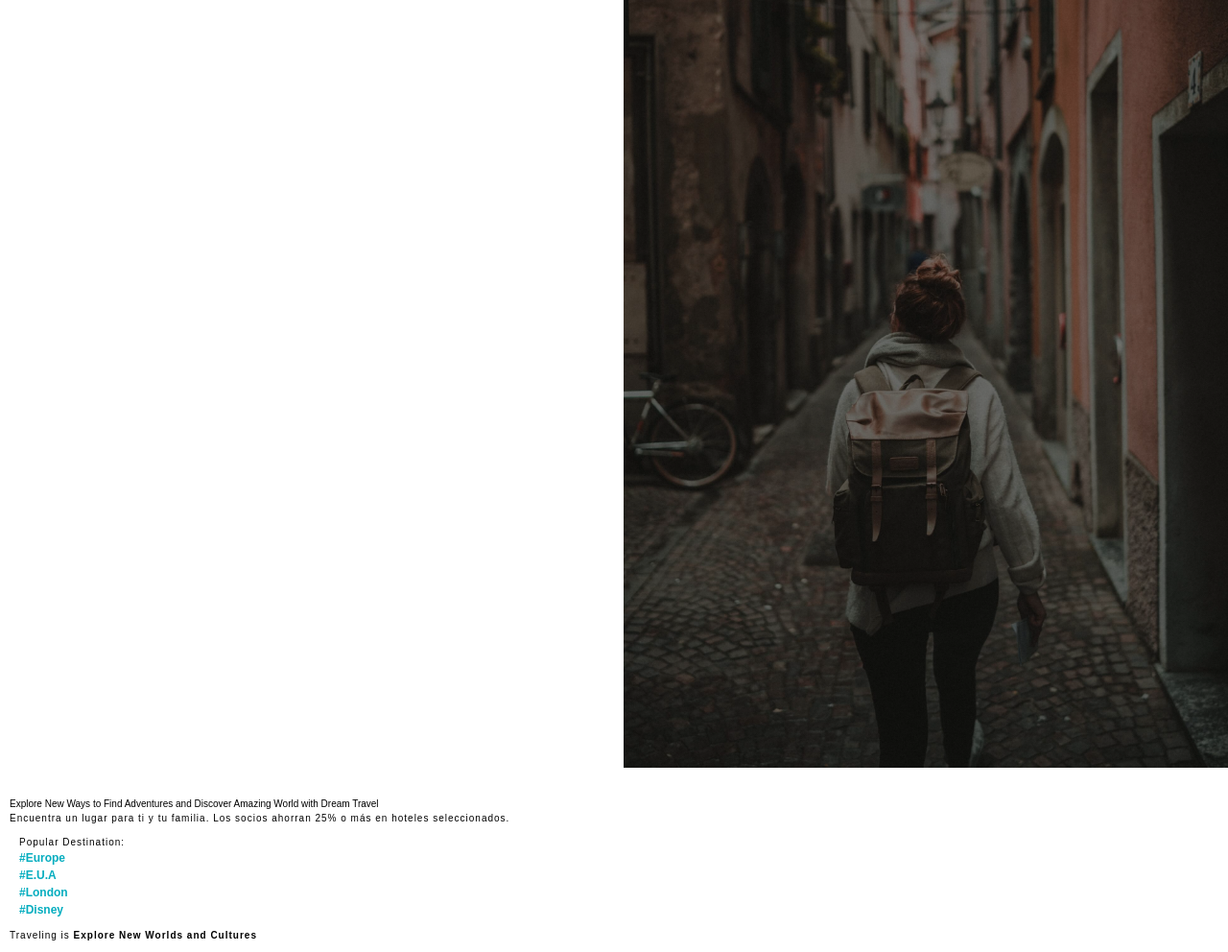
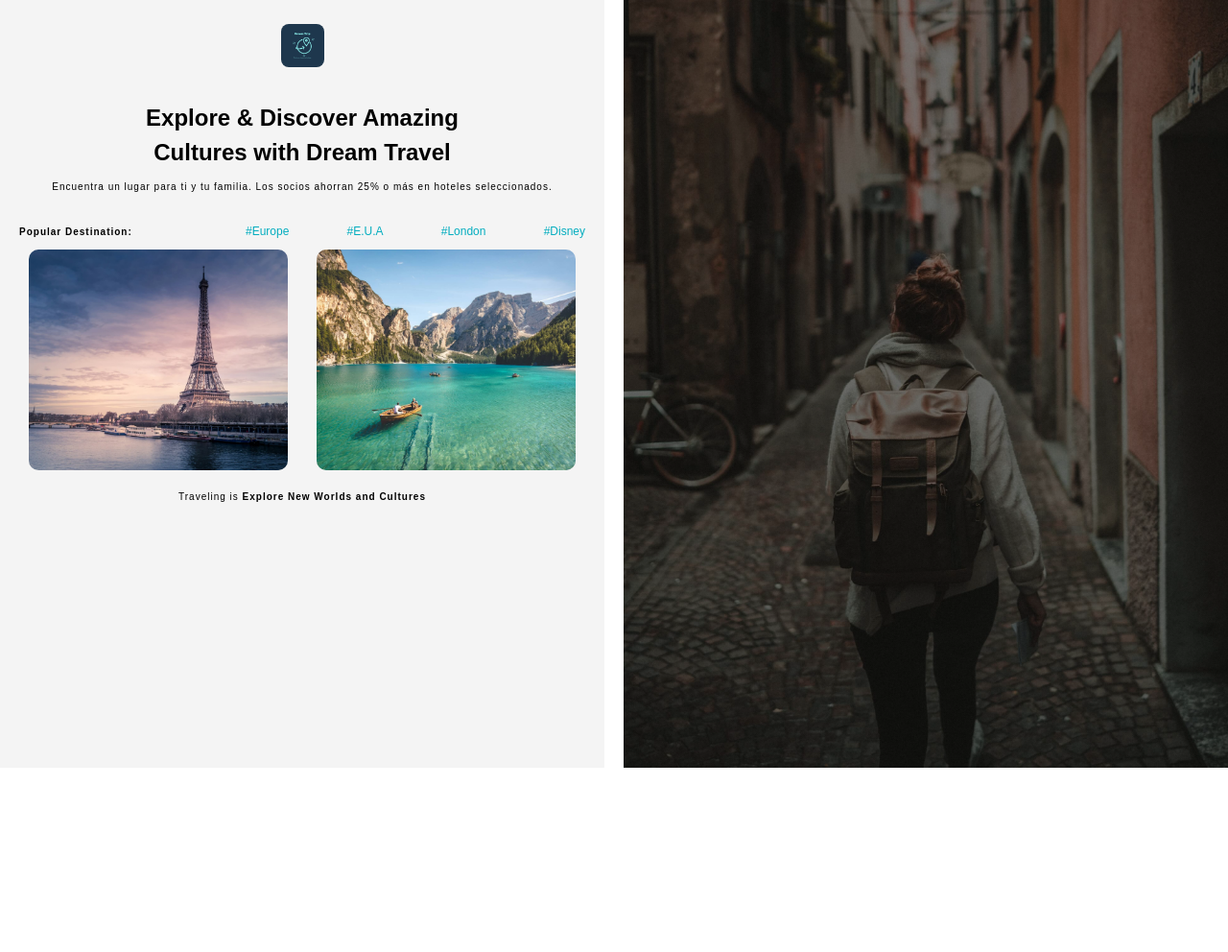
Before and after one commit to Christiano0407/trip_website_spa, a website built with Vite: page index.html in a window 1280 px wide. Shown: the whole page at 96% size. After the commit the page ends 800 px from the top, so only its background shows below. Built offline with nearby package versions, Linux system fonts and the light colour scheme.

Commit message:
add: Screenshots

```diff
--- a/index.html
+++ b/index.html
@@ -26,11 +26,11 @@
       <!-- === Main Tablet & Screen === -->
       <div id="idDisplayScreen" class="display__screen">
         <div class="screen">
-          <a id="idLogo" class="logo__screnn">
-            <img class="screen_img" src="./src/icons/Dream Trip_transparent.png">
+          <a id="idLogos" class="logo__screnn">
+            <img class="screen_img" src="./src/icons/Dream Trip.png">
           </a>
           <div class="screen__text">
-            <h1 class="screen__text--title">Explore New Ways to Find Adventures and Discover Amazing World with Dream Travel</h1>
+            <h1 class="screen__text--title">Explore & Discover Amazing Cultures with Dream Travel</h1>
 
             <span class="screen__text--span">Encuentra un lugar para ti y tu familia. Los socios ahorran 25% o más en hoteles seleccionados.</span>
 
@@ -48,10 +48,10 @@
             </div>
             <div class="image__screen">
               <figure class="screen-figure">
-                <img class="screen-images" src="">
+                <img class="screen-images" src="./src/img/trip_3.jpg">
               </figure>
               <figure class="screen-figure">
-                <img class="screen-images" src="">
+                <img class="screen-images" src="./src/img/trip_6.jpg">
               </figure>
             </div>
           </section>
--- a/style.css
+++ b/style.css
@@ -601,16 +601,31 @@ button:active {
     grid-column: 2 / 3;
   }
   #idLogo {
-    display: none;
+   display: none;
   }
   #idBackgroundText {
     display: none;
   }
   #idDisplayScreen {
     display: flex;
+    position: absolute;
     width: 100%;
-    height: 100%;
+    height: 100vh;
     grid-column: 1 / 2;
+    background-color: #f4f4f4;
+  }
+  #idLogos {
+    padding: 1rem;
+    display: contents;
+    width: 100%;
+    display: flex;
+    align-items: center;
+    justify-content: center;
+  }
+  .screen_img {
+    width: 4.5rem;
+    margin: 0.5rem 0;
+    border-radius: 0.8rem;
   }
   .screen {
     display: flex;
@@ -620,15 +635,65 @@ button:active {
   .section__menu {
     display: none;
   }
-
+  .screen-images {
+    border-radius: 2rem;
+  }
+  .screen__text {
+    margin: 1rem 0;
+    padding: 1rem;
+    display: flex;
+    width: 100%;
+    align-items: center;
+    flex-direction: column;
+  }
+  .screen__text--title {
+    font-size: 2.4rem;
+    font-weight: 900;
+    margin-bottom: 1rem;
+    text-align: center;
+  }
+  .screen__text--span {
+    font-size: 1rem;
+    font-weight: 500;
+  }
+  .screen__image--popular {
+    width: 100%;
+    display: flex;
+    align-items: center;
+    justify-content: space-between;
+  }
+  .popular-list {
+    width: 60%;
+    display: flex;
+    justify-content: space-between;
+    align-items: center;
+  }
+  .popular-text {
+    font-weight: 700;
+  }
+  .list-item {
+    font-size: 1.2rem;
+    font-weight: 500;
+  }
   .image__screen {
     display: grid;
-    grid-template-columns: 150px 1fr;
+    grid-template-columns: 1fr 1fr;
     grid-template-rows: auto;
     gap: 1rem;
+    height: 25rem;
   }
   .screen-images {
-    border-radius: 2rem;
+    padding: 1rem;
+    width: 100%;
+    height: 100%;
+    object-fit: cover;
+  }
+  .text-traveling {
+    width: 100%;
+    text-align: center;
+  }
+  #idStart {
+    display: flex;
   }
 }
 /*? ====== === Screen === ====== */
```
Also changed, not shown: README.md, src/screenShots/mobile_1.jpg.png (added), src/screenShots/mobile_2.jpg.png (added), src/screenShots/mobile_3.jpg.png (added).
